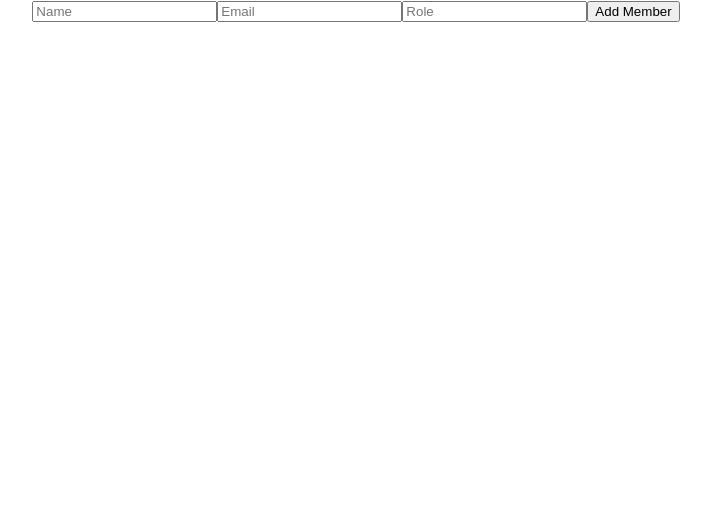
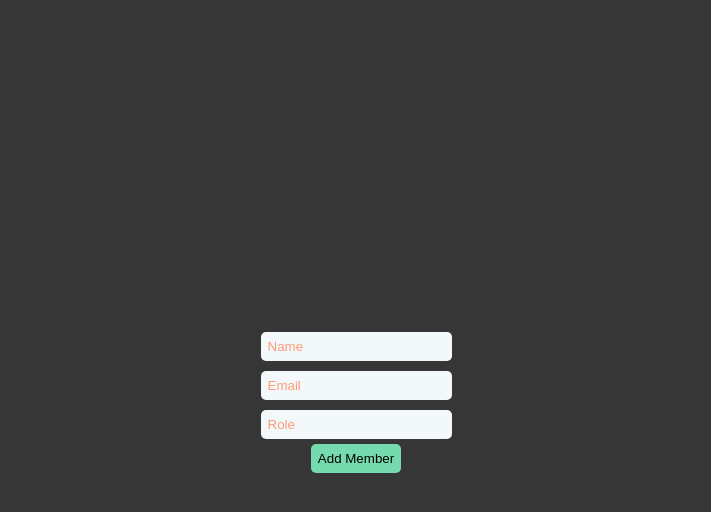
Before and after one commit to bloominstituteoftechnology/team-builder, a React (Create React App) app in the folder team-builder/: page / in a window 1280 px wide. Shown: the top 512 px of the page, without its empty margins (284-995 px from the left). Built offline with nearby package versions, Linux system fonts and the light colour scheme.

Commit message:
added styling to the form in index.css

```diff
--- a/team-builder/src/index.css
+++ b/team-builder/src/index.css
@@ -5,9 +5,41 @@ body {
     sans-serif;
   -webkit-font-smoothing: antialiased;
   -moz-osx-font-smoothing: grayscale;
+  background-color: #363636;
 }
 
 code {
   font-family: source-code-pro, Menlo, Monaco, Consolas, 'Courier New',
     monospace;
 }
+
+form {
+  display: flex;
+  flex-direction: column;
+  align-items: center;
+  justify-content: center;
+  width: 100%;
+  height: 100vh;
+}
+
+input {
+  margin: 5px;
+  border: 0px;
+  border-radius: 5px;
+  padding: 7px;
+  background-color: #f3f9fb;
+  color: #ff9a76;
+  outline: none;
+}
+
+::placeholder {
+  color: #ff9a76;
+}
+
+button {
+  border: 0px;
+  border-radius: 5px;
+  padding: 7px;
+  background-color: #75daad;
+  outline: none;
+}
```
